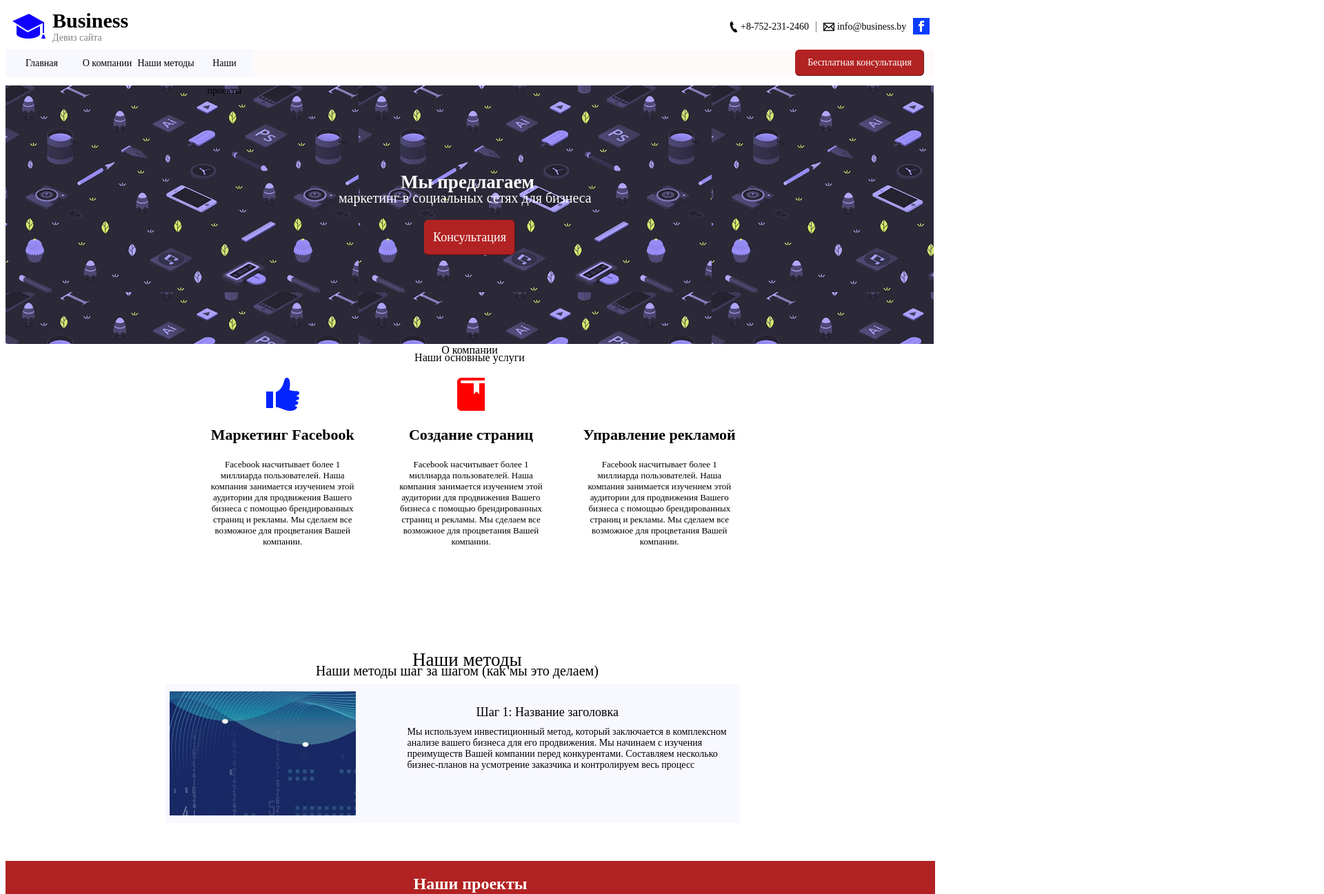
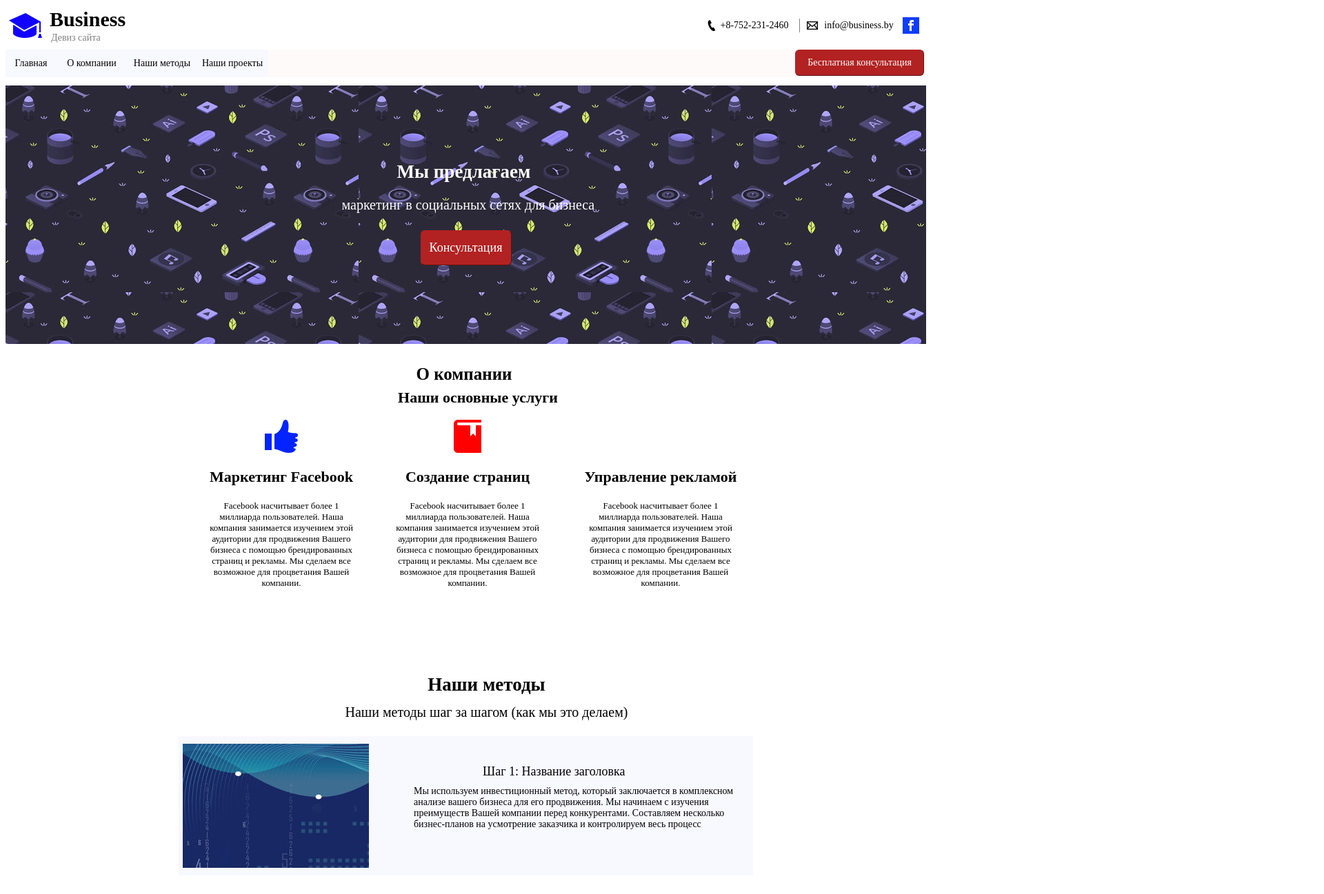
Before and after one commit to DragonVlad/BusinessSiteExample, a plain HTML site: page index.html in a window 1280 px wide. Shown: the top 1297 px of the page at 69% size, 1920 px wide, since content can reach past the window. Drawn offline with Linux system fonts and the light colour scheme.

Commit message:
Add files via upload

```diff
--- a/style.css
+++ b/style.css
@@ -1,86 +1,128 @@
 .header {
-	width: 1346px;
+	width: 1335px;
 	height: 64px;
 	display: flex;
 	align-items: center;
 }
 
 .header_img {
-	margin: 5px 10px 10px 10px;
+	margin: 3px 10px 10px 5px;
 	width: 48px;
 	height: 48px;
 	background-image: url("resources/edu_hat.png");
+	display: flex;
 	align-items: center;
+	justify-content: center;
 }
 
 .header_con {
+	width: 125px;
+	height: 55px;
 	margin-top: -4px;
 	display: flex;
 	flex-direction: column;
 }
 
 .header_subtitle {
+	width: 120px;
+	height: 35px;
+	padding-left: 1px;
 	font-size: 30px;
 	font-weight: bold;
+	display: flex;
+	justify-content: flex-start;
+	align-items: center;
 }
 
 .header_text {
+	width: 120px;
+	height: 18px;
+	padding-left: 3px;
 	color: gray;
 	font-size: 14px;
+	display: flex;
+	justify-content: flex-start;
+	align-items: center;
 }
 
 .contacts {
-	margin-left: 870px;
+	width: 330px;
+	height: 27px;
+	padding: 3px;
+	position: relative;
+	left: 810px;
 	margin-top: -7px;
 	display: flex;
-	align-items: flex-end;
+	justify-content: center;
+	align-items: center;
 }
 
 .phone {
+	width: 140px;
+	height: 20px;
 	display: flex;
+	justify-content: center;
+	align-items: center;
 	flex-direction: row;
+	position: relative;
+	right: 5px;
 }
 
 .phone_img {
-	margin-right: 2px;
+	margin-right: 5px;
 	width: 16px;
 	height: 16px;
 	background-image: url("resources/phone.png");
 }
 
 .phone_number {
+	width: 100px;
+	height: 16px;
 	font-size: 14px;
 }
 
 .email {
-	margin-left: 10px;
-	padding-left: 10px;
+	width: 140px;
+	height: 20px;
+	padding-left: 5px;
 	display: flex;
+	justify-content: center;
+	align-items: center;
 	border-left: 1px solid gray;
 }
 
 .email_img {
-	margin-right: 2px;
+	margin-right: 5px;
 	width: 16px;
 	height: 16px;
 	background-image: url("resources/email.png");
+	display: flex;
+	justify-content: center;
+	align-items: center;
 }
 
 .email_text {
-	margin-left: 2px;
+	width: 110px;
+	height: 20px;
 	font-size: 14px;
+	display: flex;
+	justify-content: center;
+	align-items: center;
 }
 
 .facebook_img {
-	margin-left: 10px;
-	margin-bottom: -3px;
 	width: 24px;
 	height: 24px;
 	background-image: url("resources/facebook.png");
+	display: flex;
+	justify-content: center;
+	align-items: center;
+	position: relative;
+	left: 4px;
 }
 
 .nav {
-	width: 1346px;
+	width: 1335px;
 	height: 40px;
 	display: flex;
 	font-size: 14px;
@@ -88,7 +130,7 @@
 }
 
 .main_div {
-	width: 360px;
+	width: 380px;
 	height: 40px;
 	display: flex;
 	flex-direction: row;
@@ -96,35 +138,13 @@
 	user-select: none;
 }
 
-.first_item {
+.nav_item:first-child {
 	width: 66px;
 	height: 40px;
 	text-align: center;
 	padding-left: 10px;
 	padding-right: 10px;
 	line-height: 40px;
-}
-
-.first_item:hover {
-	background-color: lightgray;
-	cursor: pointer;
-}
-
-.last_item {
-	width: 135px;
-	height: 40px;
-	text-align: center;
-	line-height: 40px;
-}
-
-.last_item:hover {
-	background-color: lightgray;
-	cursor: pointer;
-}
-
-.nav_item:hover {
-	background-color: lightgray;
-	cursor: pointer;
 }
 
 .nav_item {
@@ -134,10 +154,25 @@
 	line-height: 40px;
 }
 
+.nav-item:last-child {
+	width: 135px;
+	height: 40px;
+	padding-left: 10px;
+	padding-right: 10px;
+	text-align: center;
+	line-height: 40px;
+}
+
+.nav_item:hover {
+	background-color: lightgray;
+	cursor: pointer;
+}
+
 .nav_btn {
-	margin-left: 785px;
 	width: 185px;
 	height: 36px;
+	position: relative;
+	left: 765px;
 	background-color: firebrick;
 	color: white;
 	border: 1px outset firebrick;
@@ -150,12 +185,12 @@
 	user-select: none;
 }
 
-.nav_btn:active {
-	border: 1px inset firebrick;
+.nav_btn:hover {
+	border: 2px inset yellow;
 }
 
 .header_bottom {
-	width: 1346px;
+	width: 1335px;
 	height: 375px;
 	background-image: url("resources/background.jpg");
 	display: flex;
@@ -166,25 +201,28 @@
 }
 
 .bottom_text1 {
-	margin-top: -5px;
 	width: 200px;
 	height: 32px;
+	position: relative;
+	bottom: 25px;
 	font-size: 27px;
 	font-weight: bold;
 	color: white;
 }
 
 .bottom_text2 {
-	margin-top: -5px;
-	margin-left: 70px;
 	width: 450px;
 	height: 23px;
+	position: relative;
+	bottom: 5px;
+	left: 45px;
 	font-size: 20px;
 	color: white;
 }
 
 .consult_btn {
-	margin-top: 20px;
+	position: relative;
+	top: 20px;
 	width: 128px;
 	height: 47px;
 	padding: 1px 1px 1px 1px;
@@ -200,39 +238,55 @@
 	font-size: 18px;
 }
 
-.consult_btn:active {
-	border: 1px inset firebrick;
+.consult_btn:hover {
+	border: 2px inset yellow;
 }
 
 .main {
-	width: 1346px;
-	height: 359px;
+	width: 1335px;
+	height: 385px;
+	margin-top: 20px;
 }
 
 .main_header {
+	width: 160px;
+	height: 25px;
 	display: flex;
 	justify-content: center;
+	position: relative;
+	left: 585px;
+	top: 10px;
+	font-size: 25px;
+	font-weight: 700;
 }
 
 .main_text {
-	margin-top: -7px;
+	width: 250px;
+	height: 25px;
 	display: flex;
 	justify-content: center;
+	align-items: center;
+	position: relative;
+	left: 560px;
+	top: 20px;
+	bottom: 3px;
+	font-size: 22px;
+	font-weight: 700;
 }
 
 .main_list {
-	margin-left: 265px;
 	width: 820px;
 	height: 240px;
 	display: flex;
+	position: relative;
+	left: 265px;
+	top: 20px;
 }
 
 .main_list_item {
-	margin-top: 20px;
-	margin-left: 25px;
-	margin-right: 25px;
 	width: 260px;
 	height: 250px;
+	margin: 20px 25px 0 25px;
 	display: flex;
 	flex-direction: column;
 	align-items: center;
@@ -257,18 +311,30 @@
 }
 
 .list_header {
+	width: 215px;
+	height: 25px;
 	font-size: 22px;
+	display: flex;
+	align-items: center;
+	justify-content: center;
+}
+
+.third_header {
+	width: 240px;
+	height: 25px;
 }
 
 .list_text {
+	width: 220px;
+	height: 130px;
 	font-size: 13px;
 	text-align: center;
 }
 
 .method {
+	width: 1335px;
+	height: 330px;
 	margin-top: 60px;
-	width: 1346px;
-	height: 330px;
 	display: flex;
 	align-items: center;
 	justify-content: center;
@@ -276,46 +342,54 @@
 }
 
 .method_header {
-	margin-top: -30px;
-	margin-left: 1180px;
-	width: 1346px;
+	width: 180px;
 	height: 30px;
+	display: flex;
+	justify-content: center;
+	align-items: center;
+	position: relative;
+	bottom: 20px;
+	left: 30px;
 	font-size: 27px;
-	align-items: center;
-	justify-content: center;
+	font-weight: 700;
 }
 
 .method_text {
-	margin-top: -10px;
-	margin-left: 900px;
-	width: 1346px;
+	width: 420px;
 	height: 30px;
+	position: relative;
+	bottom: 10px;
+	left: 30px;
 	font-size: 20px;
+	display: flex;
 	align-items: center;
 	justify-content: center;
 }
 
 .method_contain {
-	margin-left: -50px;
 	width: 831px;
 	height: 200px;
+	position: relative;
+	top: 10px;
 	border: 1px solid ghostwhite;
 	background-color: ghostwhite;
 }
 
 .method_photo {
-	margin-top: 10px;
-	margin-left: 5px;
 	width: 270px;
 	height: 180px;
+	position: relative;
+	left: 5px;
+	top: 10px;
 	background-image: url("resources/photo.png");
 }
 
 .method_desc {
-	margin-left: 450px;
-	margin-top: -160px;
 	width: 488px;
 	height: 90px;
+	position: relative;
+	bottom: 140px;
+	left: 440px;
 	display: flex;
 	flex-direction: column;
 }
@@ -327,41 +401,47 @@
 }
 
 .desc_text {
-	margin-top: 15px;
-	margin-left: -100px;
 	width: 486px;
 	height: 64px;
+	position: relative;
+	top: 15px;
+	right: 100px;
 	font-size: 14px;
 }
 
 .work {
-	margin-top: 1px;
-	width: 1346px;
+	margin-top: 5px;
+	width: 1335px;
 	height: 540px;
 	background-color: firebrick;
 	border: 1px solid firebrick;
 }
 
 .work_header {
-	margin-top: 20px;
+	width: 180px;
+	height: 24px;
+	position: relative;
+	top: 2px;
+	left: 580px;
 	display: flex;
 	justify-content: center;
 	align-items: center;
-	width: 1346px;
-	height: 24px;
 	color: white;
 }
 
 .work_text {
+	width: 250px;
+	height: 21px;
 	display: flex;
+	position: relative;
+	left: 545px;
 	justify-content: center;
 	align-items: center;
-	width: 1346px;
-	height: 21px;
 	color: white;
 }
 
 .work_line {
+	width: 1333px;
 	color: white;
 }
 
@@ -375,84 +455,106 @@
 }
 
 .work_name {
-	margin-left: 20px;
-	margin-top: 30px;
-	width: 160px;
-	height: 18px;
+	width: 180px;
+	height: 20px;
+	position: relative;
+	left: 20px;
+	top: 40px;
 	font-size: 22px;
+	font-weight: 700;
+	display: flex;
+	justify-content: center;
+	align-items: center;
 }
 
 .work_project {
-	margin-top: -40px;
-	margin-left: 250px;
 	width: 1062px;
 	height: 370px;
+	position: relative;
+	left: 250px;
+	bottom: 10px;
 }
 
 .black_img {
-	margin-top: 32px;
 	width: 1062px;
-	height: 320px;
+	height: 360px;
+	position: relative;
+	top: 32px;
 	background-image: url("resources/black_bg.png");
 	background-repeat: no-repeat;
 	display: flex;
 }
 
 .black_img_desc {
-	margin-top: 10px;
-	margin-left: 20px;
-	width: 200px;
-	height: 70px;
+	width: 250px;
+	height: 85px;
+	position: relative;
+	top: 20px;
+	left: 30px;
 	color: white;
 	font-size: 18px;
 	display: flex;
-	align-items: flex-end;
-	justify-content: start;
+	align-items: center;
+	justify-content: center;
 }
 
 .logo {
-	margin-top: 180px;
-	margin-left: -200px;
 	width: 180px;
 	height: 180px;
+	position: relative;
+	top: 180px;
+	right: 270px;
 	background-image: url("resources/logo.png");
 }
 
 .img_header_title {
-	margin-left: 40px;
-	margin-top: 240px;
+	width: 180px;
+	height: 50px;
+	position: relative;
+	right: 170px;
+	top: 270px;
 	font-size: 20px;
 	color: white;
 	font-weight: bold;
+	display: flex;
+	justify-content: center;
+	align-items: center;
 }
 
 .img_header_subtitle {
-	margin-left: 40px;
 	width: 222px;
 	height: 23px;
+	position: relative;
+	top: 280px;
+	right: 170px;
+	display: flex;
+	justify-content: center;
+	align-items: center;
 	color: white;
 	font-size: 19px;
 }
 
 .note {
-	margin-top: 150px;
-	margin-left: 300px;
 	width: 300px;
 	height: 170px;
+	position: relative;
+	top: 180px;
+	left: 100px;
 	background-image: url("resources/notebook.png");
 }
 
 .footer {
 	margin-top: 3px;
-	width: 1346px;
+	width: 1335px;
 	height: 40px;
 	background-color: black;
 }
 
 .copyright {
-	margin-left: 1200px;
 	width: 120px;
 	height: 22px;
+	position: relative;
+	left: 1200px;
 	color: white;
 	font-size: 18px;
 	display: flex;
@@ -461,9 +563,10 @@
 }
 
 .year {
-	margin-left: 1235px;
 	width: 70px;
 	height: 16px;
+	position: relative;
+	left: 1235px;
 	color: white;
 	font-size: 16px;
 	display: flex;
```
